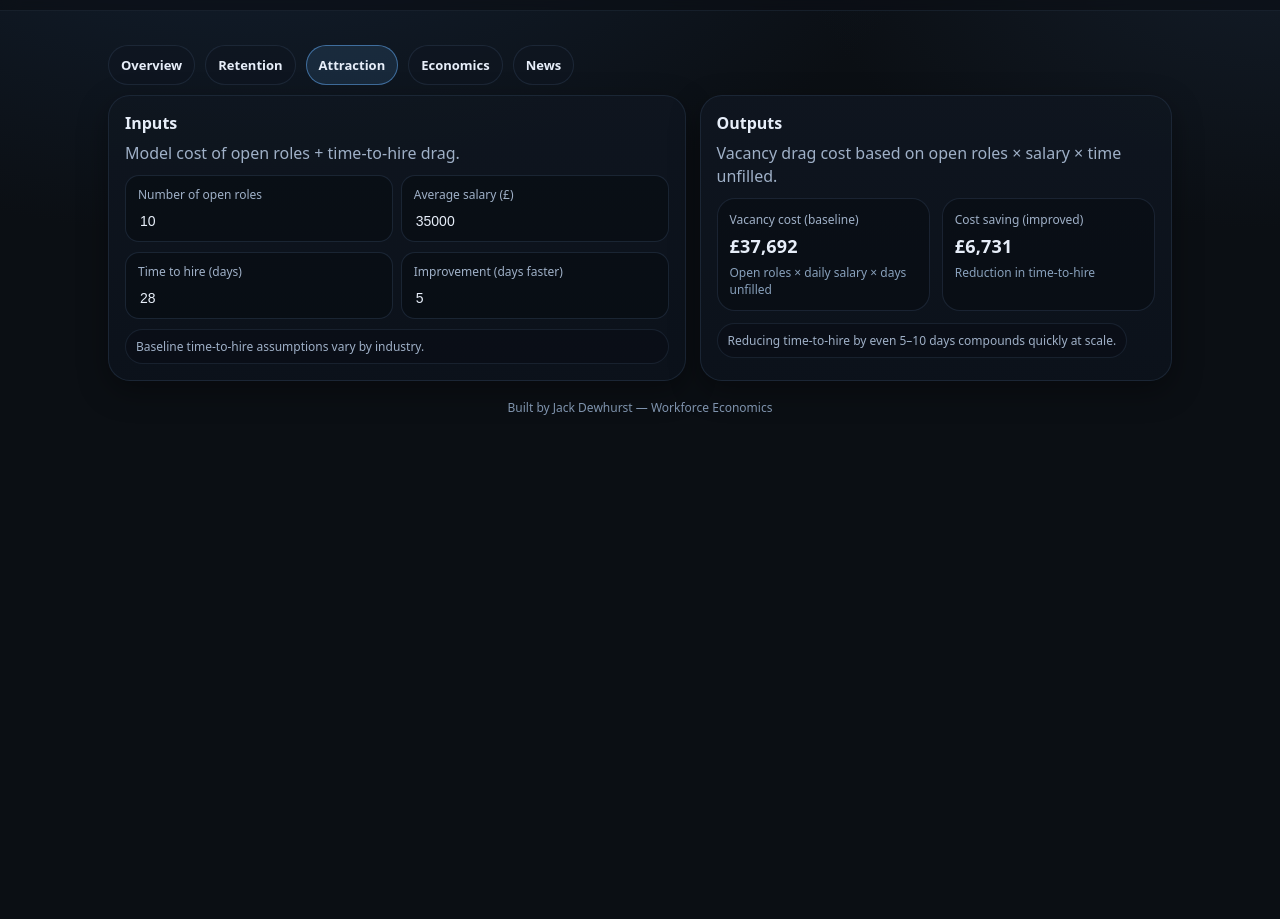
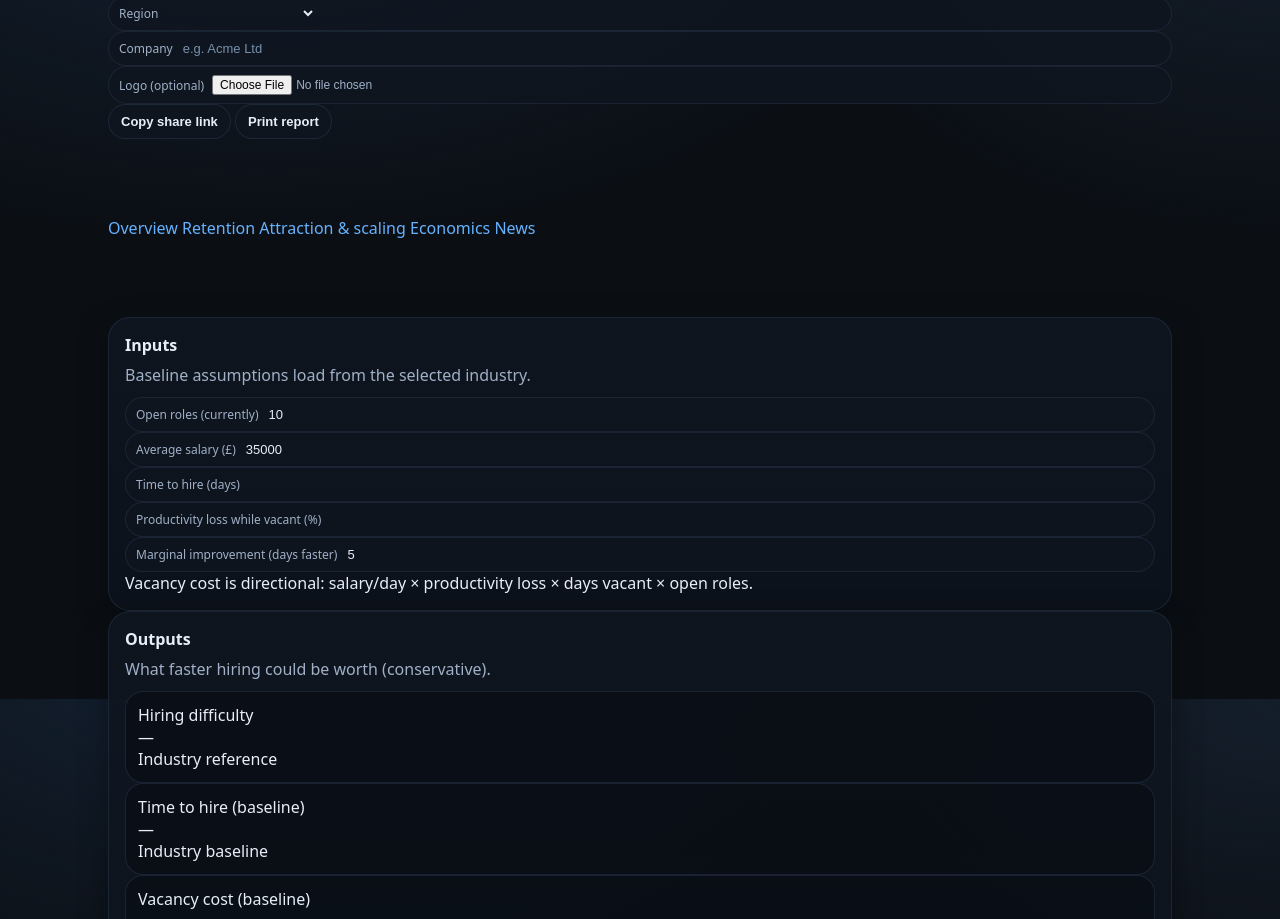
Before and after one commit to jackdewhurst-del/UK-WORKFORCE-ECONOMICS-2, a plain HTML site: page attraction.html in a window 1280 px wide. Shown: the part 101-1020 px from the top of the page. Before the commit the page ends 800 px from the top, so only its background shows below. Drawn offline with Linux system fonts and the light colour scheme.

Commit message:
Refactor attraction.html for clarity and structure
Updated the title and added scaling to the header. Improved labeling for input fields and adjusted the layout of the navigation and action buttons.

```diff
--- a/attraction.html
+++ b/attraction.html
@@ -1,28 +1,31 @@
 <!doctype html>
-<html lang="en-GB">
+<html lang="en">
 <head>
   <meta charset="utf-8" />
-  <meta name="viewport" content="width=device-width,initial-scale=1" />
-  <title>Workforce Economics Lab — Attraction</title>
+  <meta name="viewport" content="width=device-width, initial-scale=1" />
+  <title>Workforce Economics Lab — Attraction & Scaling</title>
   <link rel="stylesheet" href="./styles.css" />
 </head>
 <body>
-
-  <!-- Header -->
-  <div class="header">
-    <div class="inner">
+  <header class="topbar">
+    <div class="wrap topbar__inner">
       <div class="brand">
         <div class="logo">W</div>
         <div>
-          <div class="title">Workforce Economics Lab</div>
-          <div class="subtitle">Attraction model — vacancy drag & hiring friction</div>
+          <div class="brand__title">Workforce Economics Lab</div>
+          <div class="brand__sub">Workforce risk + improvement modelling (UK)</div>
         </div>
       </div>
 
-      <div class="top-controls">
+      <div class="topbar__controls">
         <div class="field">
           <label for="industrySelect">Industry</label>
           <select id="industrySelect"></select>
+        </div>
+
+        <div class="field">
+          <label for="regionSelect">Region</label>
+          <select id="regionSelect"></select>
         </div>
 
         <div class="field">
@@ -31,110 +34,126 @@
         </div>
 
         <div class="field">
-          <label for="companyLogo">Logo</label>
+          <label for="companyLogo">Logo (optional)</label>
           <input id="companyLogo" type="file" accept="image/*" />
         </div>
 
-        <button class="btn primary" id="btnShare">Copy share link</button>
-        <button class="btn" id="btnPrint">Print report</button>
+        <div class="topbar__actions">
+          <button id="btnShare" class="btn btn--ghost" type="button">Copy share link</button>
+          <button id="btnPrint" class="btn" type="button">Print report</button>
         </div>
       </div>
     </div>
 
-  <div class="wrap">
+    <nav class="wrap tabs">
+      <a class="tab" href="./index.html">Overview</a>
+      <a class="tab" href="./retention.html">Retention</a>
+      <a class="tab tab--active" href="./attraction.html">Attraction & scaling</a>
+      <a class="tab" href="./economics.html">Economics</a>
+      <a class="tab" href="./news.html">News</a>
+    </nav>
+  </header>
 
-    <!-- Printable report header -->
-    <section id="reportHeader" aria-hidden="true">
-      <div class="row">
-        <div class="left">
-          <img id="reportLogo" alt="Company logo" />
-          <div>
-            <div id="reportCompany" style="font-weight:900;font-size:16px;">Company</div>
-            <div class="meta" id="reportMeta">Workforce Economics Lab • UK</div>
+  <main class="wrap">
+    <section class="grid-2">
+      <article class="card">
+        <div class="card__header">
+          <h2>Inputs</h2>
+          <p class="muted">Baseline assumptions load from the selected industry.</p>
         </div>
+
+        <div class="form-grid">
+          <div class="field">
+            <label for="openRoles">Open roles (currently)</label>
+            <input id="openRoles" type="number" min="0" step="1" value="10" />
           </div>
-        <div class="badge">
-          Industry: <span id="reportIndustry">Industry</span>
+
+          <div class="field">
+            <label for="avgSalaryAttraction">Average salary (£)</label>
+            <input id="avgSalaryAttraction" type="number" min="0" step="100" value="35000" />
           </div>
+
+          <div class="field">
+            <label for="timeToHireDays">Time to hire (days)</label>
+            <input id="timeToHireDays" type="number" min="0" step="1" />
           </div>
-    </section>
 
-    <!-- Nav -->
-    <nav class="nav">
-      <a class="pill" href="./index.html">Overview</a>
-      <a class="pill" href="./retention.html">Retention</a>
-      <a class="pill active" href="./attraction.html">Attraction</a>
-      <a class="pill" href="./economics.html">Economics</a>
-      <a class="pill" href="./news.html">News</a>
-    </nav>
+          <div class="field">
+            <label for="productivityLossPct">Productivity loss while vacant (%)</label>
+            <input id="productivityLossPct" type="number" min="0" max="100" step="1" />
+          </div>
 
-    <div class="grid cols2">
-
-      <!-- Inputs -->
-      <section class="card">
-        <h2>Inputs</h2>
-        <p>Model cost of open roles + time-to-hire drag.</p>
-
-        <div class="form">
-          <div class="form-row two">
-            <div class="input">
-              <label for="openRoles">Number of open roles</label>
-              <input id="openRoles" type="number" min="0" value="10" />
-            </div>
-            <div class="input">
-              <label for="avgSalary">Average salary (£)</label>
-              <input id="avgSalary" type="number" min="0" value="35000" />
+          <div class="field">
+            <label for="attractionImprovement">Marginal improvement (days faster)</label>
+            <input id="attractionImprovement" type="number" min="0" step="1" value="5" />
           </div>
         </div>
 
-          <div class="form-row two">
-            <div class="input">
-              <label for="timeToHire">Time to hire (days)</label>
-              <input id="timeToHire" type="number" min="0" value="40" />
+        <div class="note">
+          Vacancy cost is directional: salary/day × productivity loss × days vacant × open roles.
         </div>
-            <div class="input">
-              <label for="attractionImprovement">Improvement (days faster)</label>
-              <input id="attractionImprovement" type="number" min="0" value="5" />
+      </article>
+
+      <article class="card">
+        <div class="card__header">
+          <h2>Outputs</h2>
+          <p class="muted">What faster hiring could be worth (conservative).</p>
+        </div>
+
+        <div class="kpi-grid">
+          <div class="kpi">
+            <div class="kpi__label">Hiring difficulty</div>
+            <div class="kpi__value" id="kpiHiringDifficulty">—</div>
+            <div class="kpi__hint">Industry reference</div>
+          </div>
+
+          <div class="kpi">
+            <div class="kpi__label">Time to hire (baseline)</div>
+            <div class="kpi__value" id="kpiTTHBaseline">—</div>
+            <div class="kpi__hint">Industry baseline</div>
+          </div>
+
+          <div class="kpi">
+            <div class="kpi__label">Vacancy cost (baseline)</div>
+            <div class="kpi__value" id="kpiVacancyCost">—</div>
+            <div class="kpi__hint">Directional estimate</div>
+          </div>
+
+          <div class="kpi">
+            <div class="kpi__label">Potential saving</div>
+            <div class="kpi__value" id="kpiVacancySaving">—</div>
+            <div class="kpi__hint">From faster hiring</div>
+          </div>
+
+          <div class="kpi">
+            <div class="kpi__label">Engagement score</div>
+            <div class="kpi__value" id="kpiEngagement">—</div>
+            <div class="kpi__hint">0–100 indicator</div>
           </div>
         </div>
 
-          <div class="badge">
-            Baseline time-to-hire assumptions vary by industry.
+        <div class="note">Tip: Pair this with Retention for a “churn + hiring” combined story.</div>
+      </article>
+    </section>
+
+    <section class="report card print-only">
+      <div class="report__top">
+        <div class="report__left">
+          <img id="reportLogo" alt="Company logo" class="report__logo" />
+          <div>
+            <div class="report__company" id="reportCompany">Company</div>
+            <div class="report__meta" id="reportIndustry">Industry</div>
+            <div class="report__meta" id="reportMeta">Attraction model • Workforce Economics Lab</div>
           </div>
         </div>
-      </section>
-
-      <!-- Outputs -->
-      <section class="card">
-        <h2>Outputs</h2>
-        <p>Vacancy drag cost based on open roles × salary × time unfilled.</p>
-
-        <div class="kpis">
-          <div class="kpi">
-            <div class="label">Vacancy cost (baseline)</div>
-            <div class="value" id="kpiVacancyCost">—</div>
-            <div class="hint">Open roles × daily salary × days unfilled</div>
       </div>
-
-          <div class="kpi">
-            <div class="label">Cost saving (improved)</div>
-            <div class="value" id="kpiAttractionSaving">—</div>
-            <div class="hint">Reduction in time-to-hire</div>
-          </div>
-        </div>
-
-        <div style="margin-top:12px;" class="badge">
-          Reducing time-to-hire by even 5–10 days compounds quickly at scale.
+      <hr class="sep" />
+      <div class="report__body">
+        <h3>Attraction & scaling summary</h3>
+        <p class="muted">Conservative scenario based on industry baselines and the inputs provided.</p>
       </div>
     </section>
-
-    </div>
-
-    <div class="footer">
-      Built by Jack Dewhurst — Workforce Economics
-    </div>
-
-  </div>
+  </main>
 
   <script src="./app.js"></script>
 </body>
```
Lines whose indentation alone changed are shown as unchanged.
